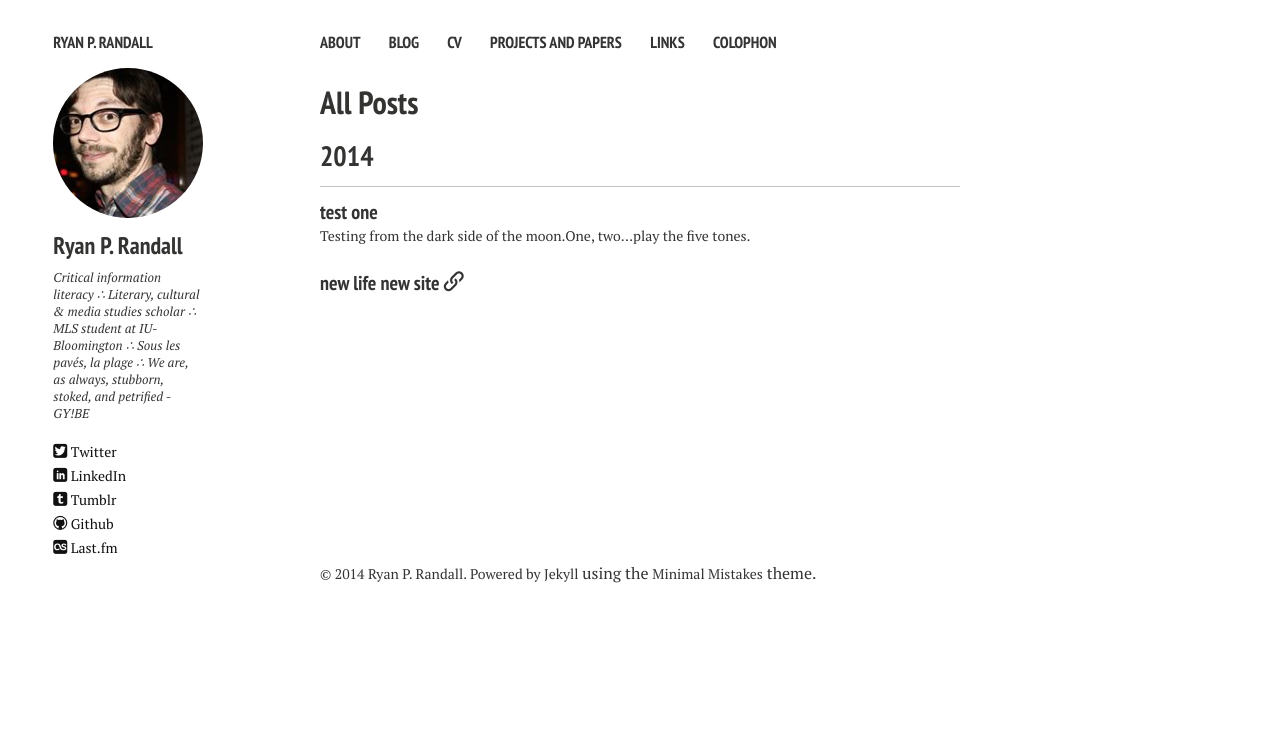
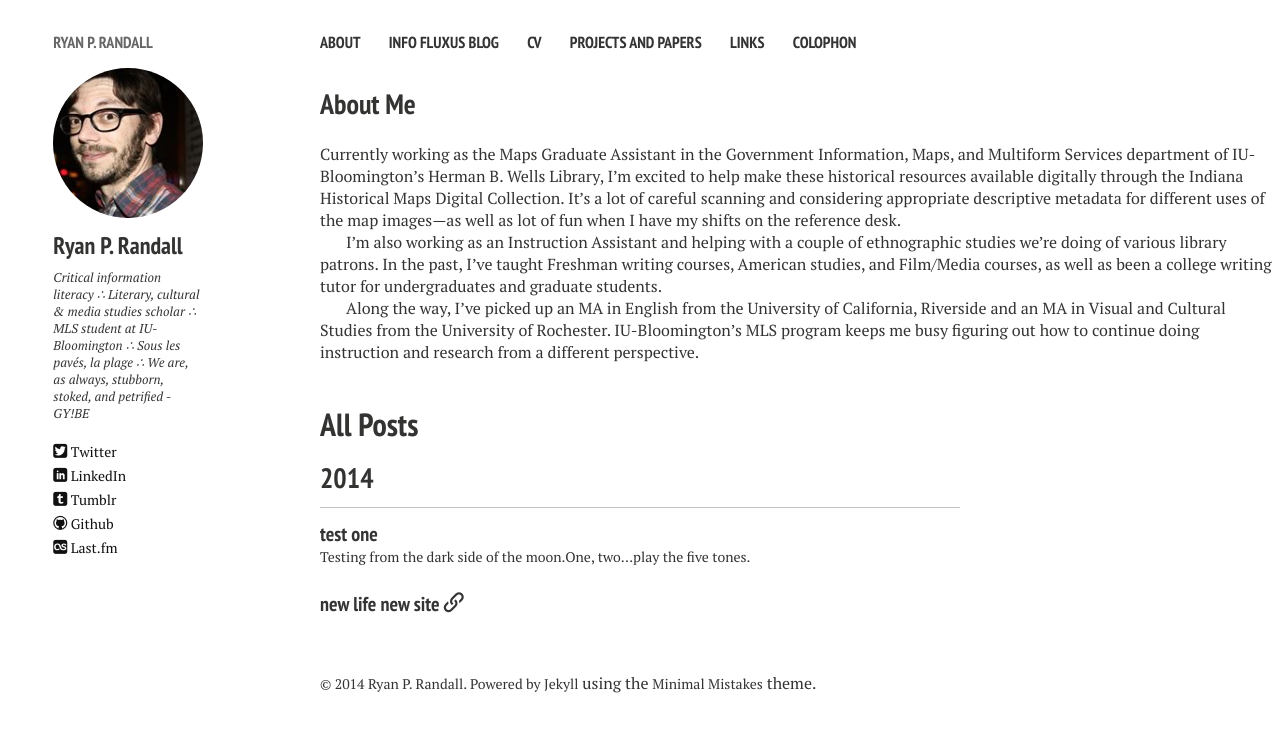
Before and after one commit to ryan-p-randall/ryan-p-randall.github.io.old, a Jekyll site: the page built from posts.md, in a window 1280 px wide. Shown: the top 732 px of the page. Built offline with Jekyll 4.4.1, drawn with Linux system fonts in a browser that asks for light colours; nearby versions of some CDN libraries.

Commit message:
Attempting different page capitalization.

```diff
--- a/_config.yml
+++ b/_config.yml
@@ -1,7 +1,7 @@
 title:            Ryan P. Randall
 description:      MLIS Student. Literary, cultural, and media scholar.
 # Your site's domain goes here. Leave localhost server or blank when working locally.
-url:              http://ryan-p-randall.github.io
+# url:              http://ryan-p-randall.github.io
 disqus_shortname:
 
 # Owner/author information
@@ -32,16 +32,16 @@
 links:
   - title: About
     url: /about/
-  - title: Blog
+  - title: Info Fluxus Blog
     url: /posts/
   - title: CV
-    url: /cv/
+    url: /CV/
   - title: Projects and Papers
-    url: /projects-and-papers/
+    url: /Projects-and-Papers/
   - title: Links
-    url: /links/
+    url: /Links/
   - title: Colophon
-    url: /colophon/
+    url: /Colophon/
 
 
 # http://en.wikipedia.org/wiki/List_of_tz_database_time_zones
--- a/_layouts/post-index.html
+++ b/_layouts/post-index.html
@@ -34,6 +34,17 @@
   {% include _author-bio.html %}
 </div>
 
+<div id="about-me">
+
+<h2>About Me</h2>
+
+<p>Currently working as the Maps Graduate Assistant in the <a href="http://www.libraries.iub.edu/index.php?pageId=285">Government Information, Maps, and Multiform Services</a> department of IU-Bloomington’s <a href="http://www.libraries.iub.edu/index.php?pageId=89">Herman B. Wells Library</a>, I’m excited to help make these historical resources available digitally through the <a href="http://webapp1.dlib.indiana.edu/images/splash.htm?scope=images/VAC3073">Indiana Historical Maps Digital Collection</a>. It’s a lot of careful scanning and considering appropriate descriptive metadata for different uses of the map images—as well as lot of fun when I have my shifts on the reference desk.  </p>
+
+<p>I’m also working as an Instruction Assistant and helping with a couple of ethnographic studies we’re doing of various library patrons. In the past, I’ve taught Freshman writing courses, American studies, and Film/Media courses, as well as been a college writing tutor for undergraduates and graduate students.   </p>
+
+<p>Along the way, I’ve picked up an MA in <a href="http://english.ucr.edu/">English from the University of California, Riverside</a> and an MA in <a href="http://www.rochester.edu/college/vcs/">Visual and Cultural Studies from the University of Rochester</a>. IU-Bloomington’s <a href="http://ils.indiana.edu/">MLS program</a> keeps me busy figuring out how to continue doing instruction and research from a different perspective.  </p>
+</div>
+
 <div id="index">
   <h1>{{ page.title }}</h1>
   {% for post in site.posts %}
```
